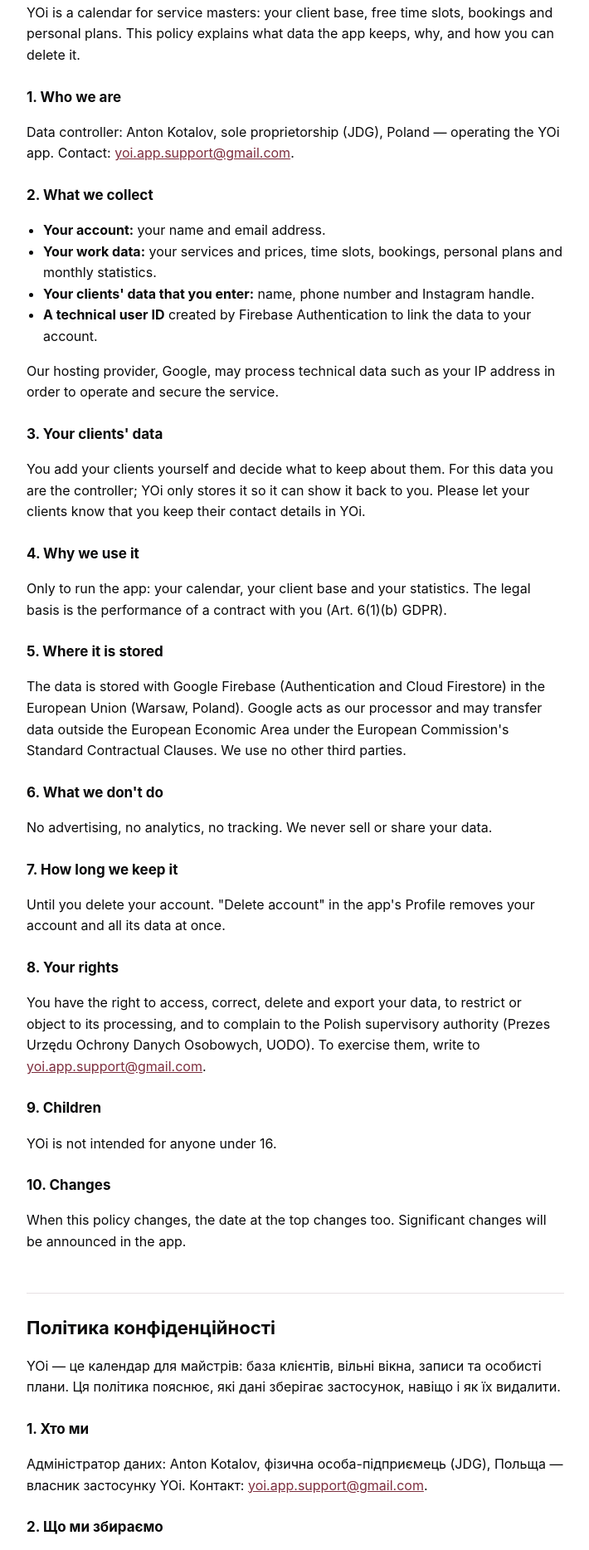
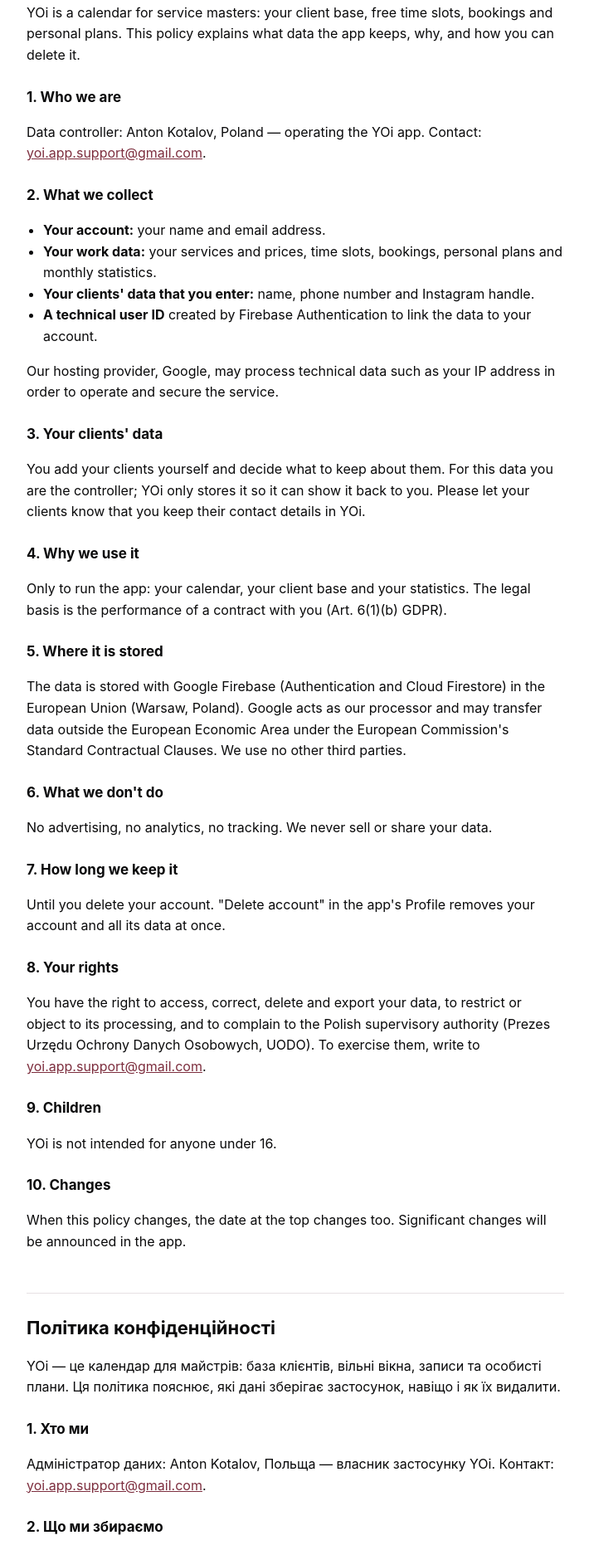
Before and after one commit to katasee/yoi-site, a plain HTML site: page privacy/index.html in a window 1280 px wide. Shown: the part 265-2133 px from the top of the page at 83% size, without its empty margins (284-994 px from the left). Drawn offline with Linux system fonts and the light colour scheme.

Commit message:
Drop the JDG mention from the controller line

```diff
--- a/privacy/index.html
+++ b/privacy/index.html
@@ -33,7 +33,7 @@
     <p>YOi is a calendar for service masters: your client base, free time slots, bookings and personal plans. This policy explains what data the app keeps, why, and how you can delete it.</p>
 
     <h3>1. Who we are</h3>
-    <p>Data controller: Anton Kotalov, sole proprietorship (JDG), Poland — operating the YOi app. Contact: <a href="mailto:yoi.app.support@gmail.com">yoi.app.support@gmail.com</a>.</p>
+    <p>Data controller: Anton Kotalov, Poland — operating the YOi app. Contact: <a href="mailto:yoi.app.support@gmail.com">yoi.app.support@gmail.com</a>.</p>
 
     <h3>2. What we collect</h3>
     <ul>
@@ -74,7 +74,7 @@
     <p>YOi — це календар для майстрів: база клієнтів, вільні вікна, записи та особисті плани. Ця політика пояснює, які дані зберігає застосунок, навіщо і як їх видалити.</p>
 
     <h3>1. Хто ми</h3>
-    <p>Адміністратор даних: Anton Kotalov, фізична особа-підприємець (JDG), Польща — власник застосунку YOi. Контакт: <a href="mailto:yoi.app.support@gmail.com">yoi.app.support@gmail.com</a>.</p>
+    <p>Адміністратор даних: Anton Kotalov, Польща — власник застосунку YOi. Контакт: <a href="mailto:yoi.app.support@gmail.com">yoi.app.support@gmail.com</a>.</p>
 
     <h3>2. Що ми збираємо</h3>
     <ul>
```
